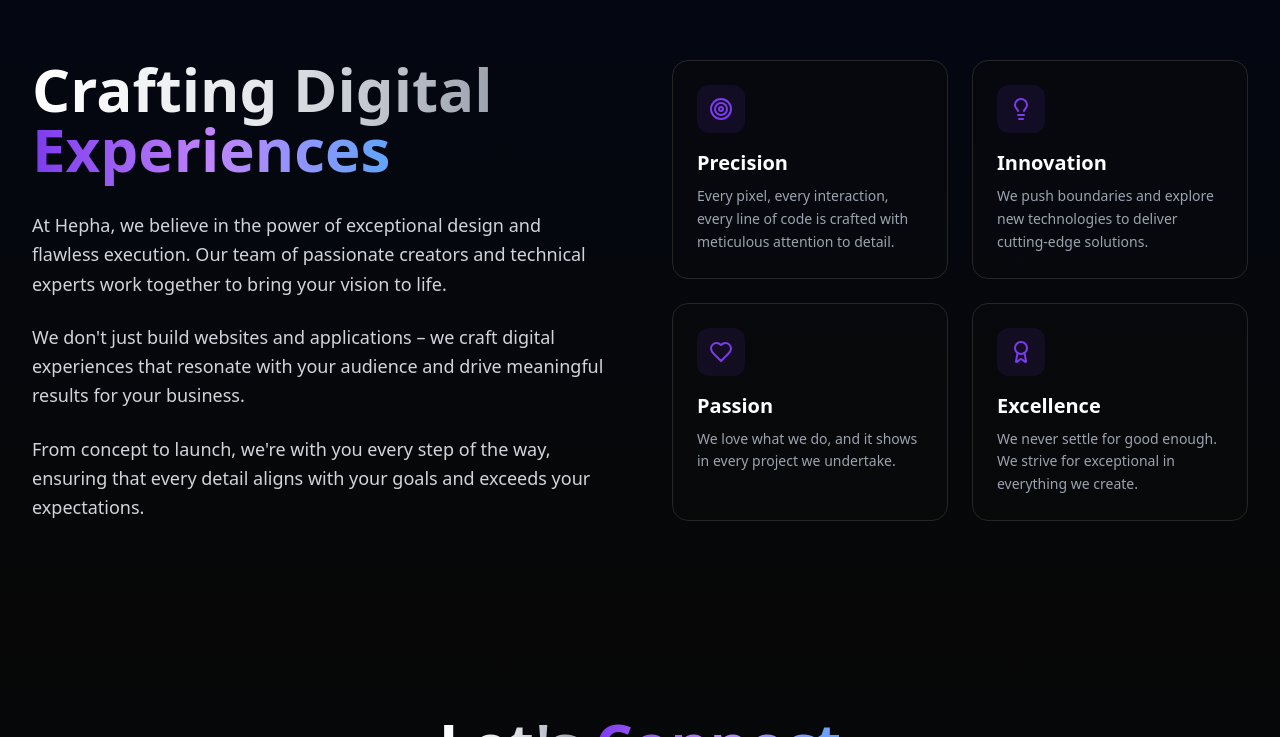
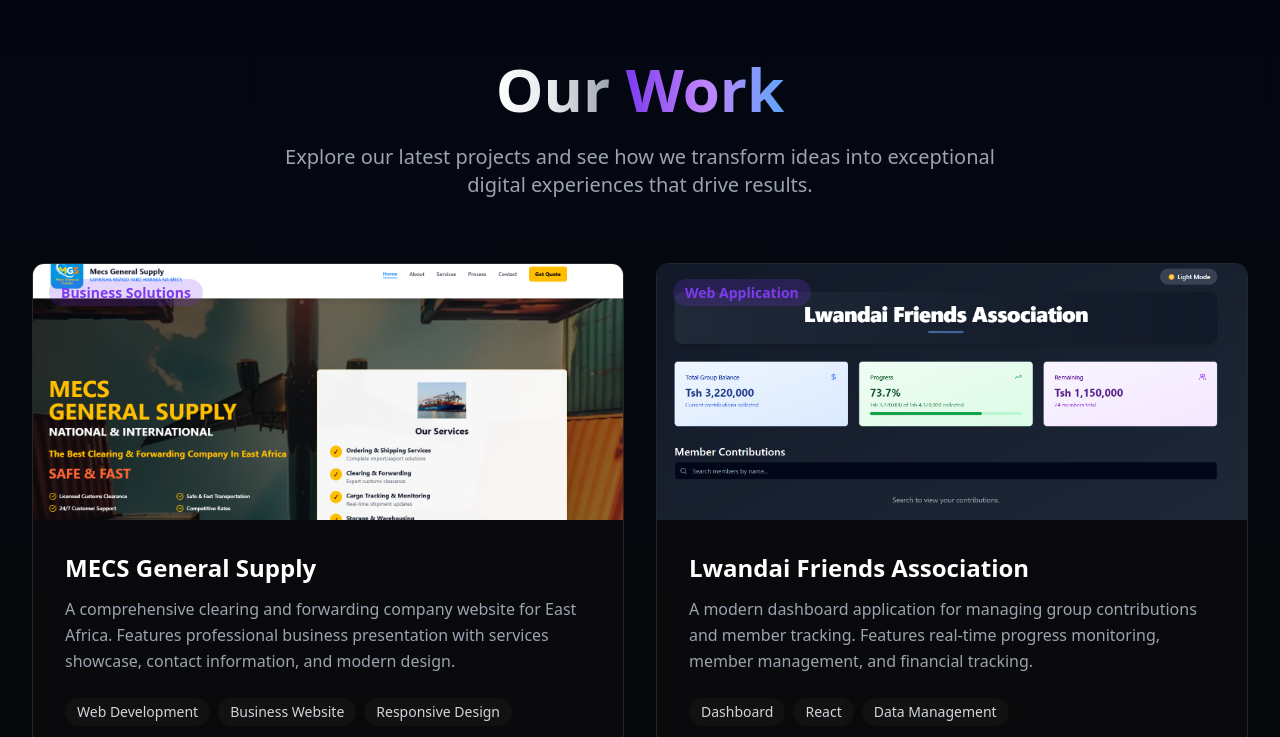
Before and after one commit to Ptrkiama/PK_Consulting, a React (Vite) app: page / in a window 1280 px wide. Shown: the part 2063-2800 px from the top of the page. Built offline with nearby package versions, Linux system fonts and the light colour scheme.

Commit message:
Add portfolio section
Showcase projects, including mecgeneralsupply.co.tz and lwandai.vercel.app, with images.

```diff
--- a/src/components/Navigation.tsx
+++ b/src/components/Navigation.tsx
@@ -18,6 +18,7 @@ const Navigation = () => {
   const navItems = [
     { name: 'Home', href: '#home' },
     { name: 'Services', href: '#services' },
+    { name: 'Work', href: '#work' },
     { name: 'About', href: '#about' },
     { name: 'Contact', href: '#contact' },
   ];
--- /dev/null
+++ b/src/components/Work.tsx
@@ -0,0 +1,120 @@
+
+import { ExternalLink, Globe } from 'lucide-react';
+import { Card, CardContent } from '@/components/ui/card';
+import { Button } from '@/components/ui/button';
+
+const Work = () => {
+  const projects = [
+    {
+      title: 'MECS General Supply',
+      description: 'A comprehensive clearing and forwarding company website for East Africa. Features professional business presentation with services showcase, contact information, and modern design.',
+      image: '/lovable-uploads/2e1e9bb8-e85a-4348-bf04-e56f9c39d89a.png',
+      url: 'https://mecgeneralsupply.co.tz',
+      tags: ['Web Development', 'Business Website', 'Responsive Design'],
+      category: 'Business Solutions'
+    },
+    {
+      title: 'Lwandai Friends Association',
+      description: 'A modern dashboard application for managing group contributions and member tracking. Features real-time progress monitoring, member management, and financial tracking.',
+      image: '/lovable-uploads/14b89bca-d5d3-4d6c-9482-bdb0e3e803a3.png',
+      url: 'https://lwandai.vercel.app/',
+      tags: ['Dashboard', 'React', 'Data Management'],
+      category: 'Web Application'
+    }
+  ];
+
+  return (
+    <section id="work" className="py-24 bg-gradient-to-b from-gray-950 to-background">
+      <div className="max-w-7xl mx-auto px-4 sm:px-6 lg:px-8">
+        <div className="text-center mb-16">
+          <h2 className="text-4xl md:text-6xl font-bold mb-6">
+            <span className="text-gradient">Our</span>{' '}
+            <span className="text-gradient-primary">Work</span>
+          </h2>
+          <p className="text-xl text-gray-400 max-w-3xl mx-auto">
+            Explore our latest projects and see how we transform ideas into
+            exceptional digital experiences that drive results.
+          </p>
+        </div>
+
+        <div className="grid grid-cols-1 lg:grid-cols-2 gap-8">
+          {projects.map((project, index) => (
+            <Card
+              key={project.title}
+              className="bg-card/50 border-border hover:bg-card/80 transition-all duration-300 group hover:scale-105 hover:shadow-2xl hover:shadow-primary/10 overflow-hidden"
+              style={{ animationDelay: `${index * 200}ms` }}
+            >
+              <div className="relative overflow-hidden">
+                <img
+                  src={project.image}
+                  alt={project.title}
+                  className="w-full h-64 object-cover transition-transform duration-300 group-hover:scale-110"
+                />
+                <div className="absolute inset-0 bg-gradient-to-t from-black/60 to-transparent opacity-0 group-hover:opacity-100 transition-opacity duration-300"></div>
+                <div className="absolute top-4 left-4">
+                  <span className="bg-primary/20 text-primary px-3 py-1 rounded-full text-sm font-semibold">
+                    {project.category}
+                  </span>
+                </div>
+              </div>
+
+              <CardContent className="p-8">
+                <h3 className="text-2xl font-bold text-white mb-3 group-hover:text-primary transition-colors duration-300">
+                  {project.title}
+                </h3>
+                <p className="text-gray-400 leading-relaxed mb-6">
+                  {project.description}
+                </p>
+
+                <div className="flex flex-wrap gap-2 mb-6">
+                  {project.tags.map((tag) => (
+                    <span
+                      key={tag}
+                      className="bg-secondary/50 text-gray-300 px-3 py-1 rounded-full text-sm"
+                    >
+                      {tag}
+                    </span>
+                  ))}
+                </div>
+
+                <div className="flex gap-4">
+                  <Button
+                    variant="outline"
+                    size="sm"
+                    className="border-primary/30 text-primary hover:bg-primary/10 group/btn"
+                    onClick={() => window.open(project.url, '_blank')}
+                  >
+                    <Globe className="h-4 w-4 mr-2 transition-transform group-hover/btn:scale-110" />
+                    Visit Site
+                  </Button>
+                  <Button
+                    variant="ghost"
+                    size="sm"
+                    className="text-gray-400 hover:text-primary group/btn"
+                    onClick={() => window.open(project.url, '_blank')}
+                  >
+                    <ExternalLink className="h-4 w-4 mr-2 transition-transform group-hover/btn:scale-110" />
+                    View Details
+                  </Button>
+                </div>
+              </CardContent>
+            </Card>
+          ))}
+        </div>
+
+        <div className="text-center mt-16">
+          <Button
+            size="lg"
+            className="bg-primary hover:bg-primary/90 text-white px-8 py-6 text-lg font-semibold rounded-full transition-all duration-300 hover:scale-105 group"
+            onClick={() => document.querySelector('#contact')?.scrollIntoView({ behavior: 'smooth' })}
+          >
+            Start Your Project
+            <ExternalLink className="ml-2 h-5 w-5 transition-transform group-hover:translate-x-1" />
+          </Button>
+        </div>
+      </div>
+    </section>
+  );
+};
+
+export default Work;
--- a/src/pages/Index.tsx
+++ b/src/pages/Index.tsx
@@ -2,6 +2,7 @@
 import Navigation from '../components/Navigation';
 import Hero from '../components/Hero';
 import Services from '../components/Services';
+import Work from '../components/Work';
 import About from '../components/About';
 import Contact from '../components/Contact';
 import Footer from '../components/Footer';
@@ -12,6 +13,7 @@ const Index = () => {
       <Navigation />
       <Hero />
       <Services />
+      <Work />
       <About />
       <Contact />
       <Footer />
```
Also changed, not shown: public/lovable-uploads/14b89bca-d5d3-4d6c-9482-bdb0e3e803a3.png (added), public/lovable-uploads/2e1e9bb8-e85a-4348-bf04-e56f9c39d89a.png (added).
